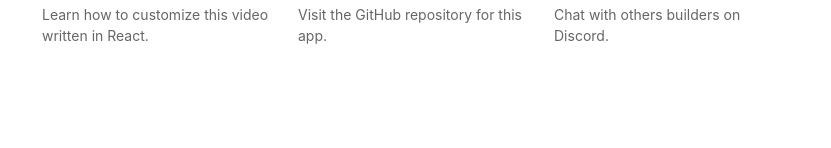
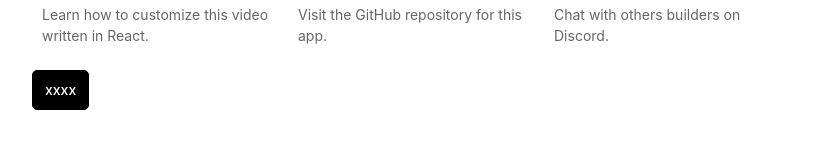
Before and after one commit to Huluwa-kong/video-template-gen, a Next.js app: page / in a window 1280 px wide. Shown: the part 320-468 px from the top of the page, without its empty margins (224-1055 px from the left). Built offline with nearby package versions, Linux system fonts and the light colour scheme; what @remotion/google-fonts, @remotion/paths, @remotion/shapes would draw is missing.

Commit message:
fix render bug, caused by video settings

```diff
--- a/config.mjs
+++ b/config.mjs
@@ -4,7 +4,7 @@
  */
 export const REGION = "us-east-1";
 
-export const SITE_NAME = "my-next-app";
-export const RAM = 3009;
-export const DISK = 10240;
-export const TIMEOUT = 240;
+export const SITE_NAME = "video-template-gen";
+export const RAM = 2048;
+export const DISK = 2048;
+export const TIMEOUT = 120;
--- /dev/null
+++ b/src/components/LoginButton/LoginButton.tsx
@@ -0,0 +1,45 @@
+import React, { forwardRef } from "react";
+import styles from "./styles.module.css";
+import { createClient } from '@supabase/supabase-js'
+
+const ButtonForward: React.ForwardRefRenderFunction<
+  HTMLButtonElement,
+  {
+    onClick?: () => void;
+    disabled?: boolean;
+    children: React.ReactNode;
+    loading?: boolean;
+    secondary?: boolean;
+  }
+> = ({ disabled, children, secondary }, ref) => {
+  return (
+    <button
+      ref={ref}
+      className={[
+        styles.button,
+        secondary ? styles.secondarybutton : undefined,
+      ].join(" ")}
+      onClick={async () => {
+        const supabase = createClient('https://ddxszckemjhsxlgnwvjq.supabase.co', 'eyJhbGciOiJIUzI1NiIsInR5cCI6IkpXVCJ9.eyJpc3MiOiJzdXBhYmFzZSIsInJlZiI6ImRkeHN6Y2tlbWpoc3hsZ253dmpxIiwicm9sZSI6ImFub24iLCJpYXQiOjE3NDY3NTA3OTMsImV4cCI6MjA2MjMyNjc5M30.3n2QWJiAn9uvFWKTJFm0XMWPMo3I_6Mm8_q8kmKmgCI')
+        if (!supabase) {
+          console.error('Supabase client is not initialized')
+          return
+        }
+        const { data, error } = await supabase.auth.signInWithOAuth({
+          provider: 'google',
+        });
+        console.log('Supabase data:', data)
+        if (error) {
+          console.error('Error logging in with Google:', error)
+        } else {
+          console.log('Redirecting to Google login...')
+        }
+      }}
+      disabled={disabled}
+    >
+      {children}
+    </button>
+  );
+};
+
+export const Button = forwardRef(ButtonForward);
--- /dev/null
+++ b/src/components/LoginButton/styles.module.css
@@ -0,0 +1,37 @@
+.button {
+  border: 1px solid var(--foreground);
+  border-radius: var(--geist-border-radius);
+  background-color: var(--foreground);
+  color: var(--background);
+  padding-left: var(--geist-half-pad);
+  padding-right: var(--geist-half-pad);
+  height: 40px;
+  font-family: var(--geist-font);
+  font-weight: 500;
+  transition: all 0.15s ease;
+  display: inline-flex;
+  flex-direction: row;
+  align-items: center;
+  appearance: none;
+  font-size: 14px;
+}
+
+.secondarybutton {
+  background-color: var(--background);
+  color: var(--foreground);
+  border-color: var(--unfocused-border-color);
+}
+
+.button:hover {
+  background-color: var(--background);
+  cursor: pointer;
+  color: var(--foreground);
+  border-color: var(--focused-border-color);
+}
+
+.button:disabled {
+  background-color: var(--button-disabled-color);
+  color: var(--disabled-text-color);
+  border-color: var(--unfocused-border-color);
+  cursor: not-allowed;
+}
--- a/src/pages/index.tsx
+++ b/src/pages/index.tsx
@@ -15,6 +15,7 @@ import { z } from "zod";
 import { RenderControls } from "../components/RenderControls";
 import { Tips } from "../components/Tips/Tips";
 import { Spacing } from "../components/Spacing";
+import { Button as LoginButton } from "../components/LoginButton/LoginButton";
 
 const container: React.CSSProperties = {
   maxWidth: 768,
@@ -79,6 +80,7 @@ const Home: NextPage = () => {
         <Spacing></Spacing>
         <Spacing></Spacing>
         <Tips></Tips>
+        <LoginButton >xxxx</LoginButton>
       </div>
     </div>
   );
```
Also changed, not shown: package.json (+7 -6 lines), 1 other file (tests, documents, lock files or other folders).
